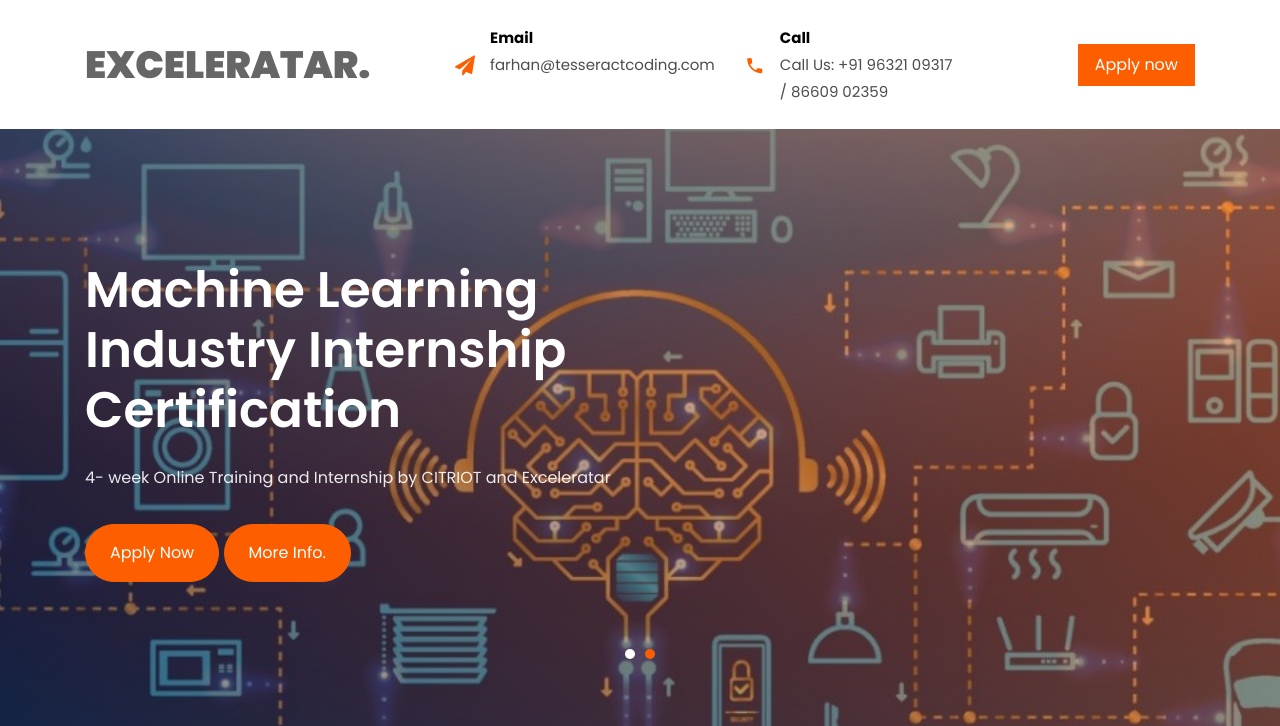
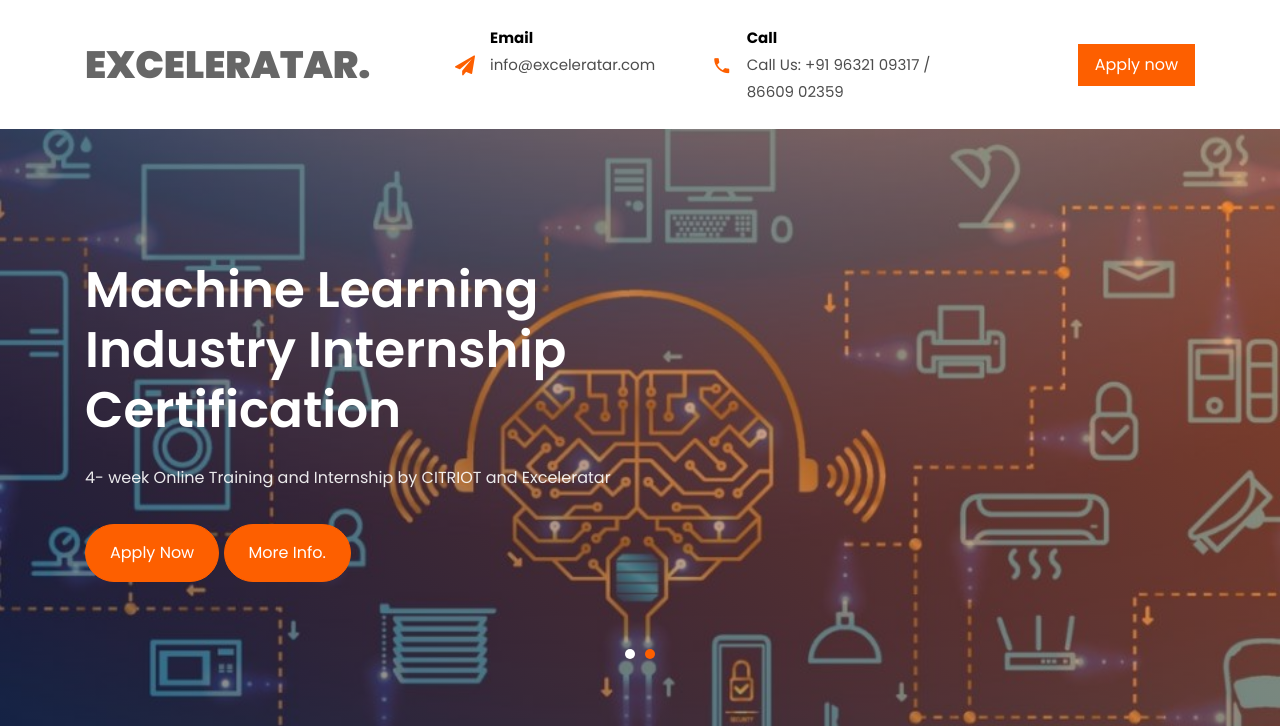
Before and after one commit to Exceleratar/Exceleratar.github.io, a plain HTML site: page index.html in a window 1280 px wide. Shown: the top 726 px of the page. Drawn offline with Linux system fonts and the light colour scheme; files whose address does not match are found by name.

Commit message:
minor changes

```diff
--- a/index.html
+++ b/index.html
@@ -33,7 +33,7 @@
                             <div class="icon d-flex justify-content-center align-items-center"><span class="icon-paper-plane"></span></div>
                             <div class="text">
                                 <span>Email</span>
-                                <span>farhan@tesseractcoding.com</span>
+                                <span>info@exceleratar.com</span>
                             </div>
                         </div>
                         <div class="col-md d-flex topper align-items-center align-items-stretch py-md-4">
@@ -480,7 +480,7 @@
                             <ul>
                                 <li><span class="icon icon-map-marker"></span><span class="text">Salt Lake City, USA</span></li>
                                 <li><a href="#"><span class="icon icon-phone"></span><span class="text">+91 96321 09317 / 86609 02359</span></a></li>
-                                <li><a href="#"><span class="icon icon-envelope"></span><span class="text">farhan@tesseractcoding.com</span></a></li>
+                                <li><a href="#"><span class="icon icon-envelope"></span><span class="text">info@exceleratar.com</span></a></li>
                             </ul>
                         </div>
                     </div>
```
